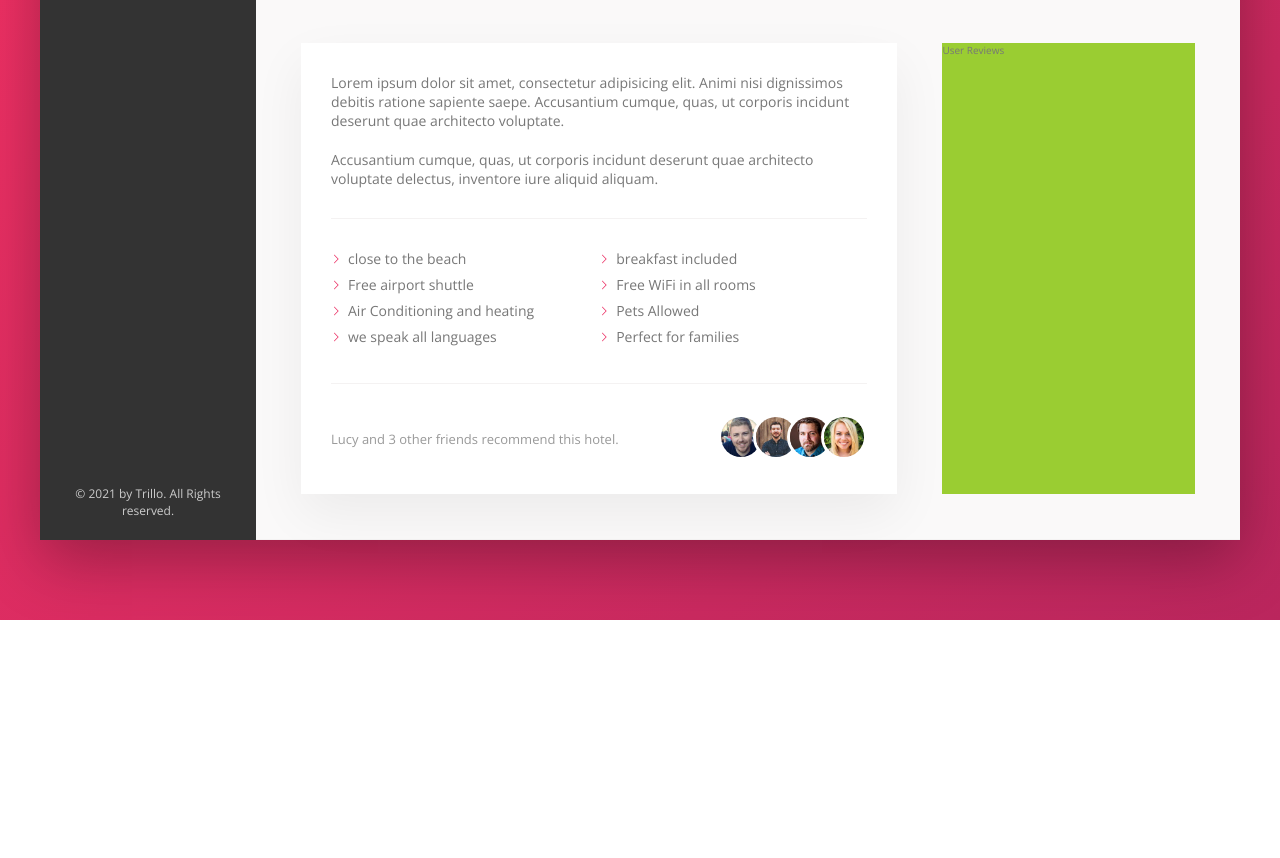
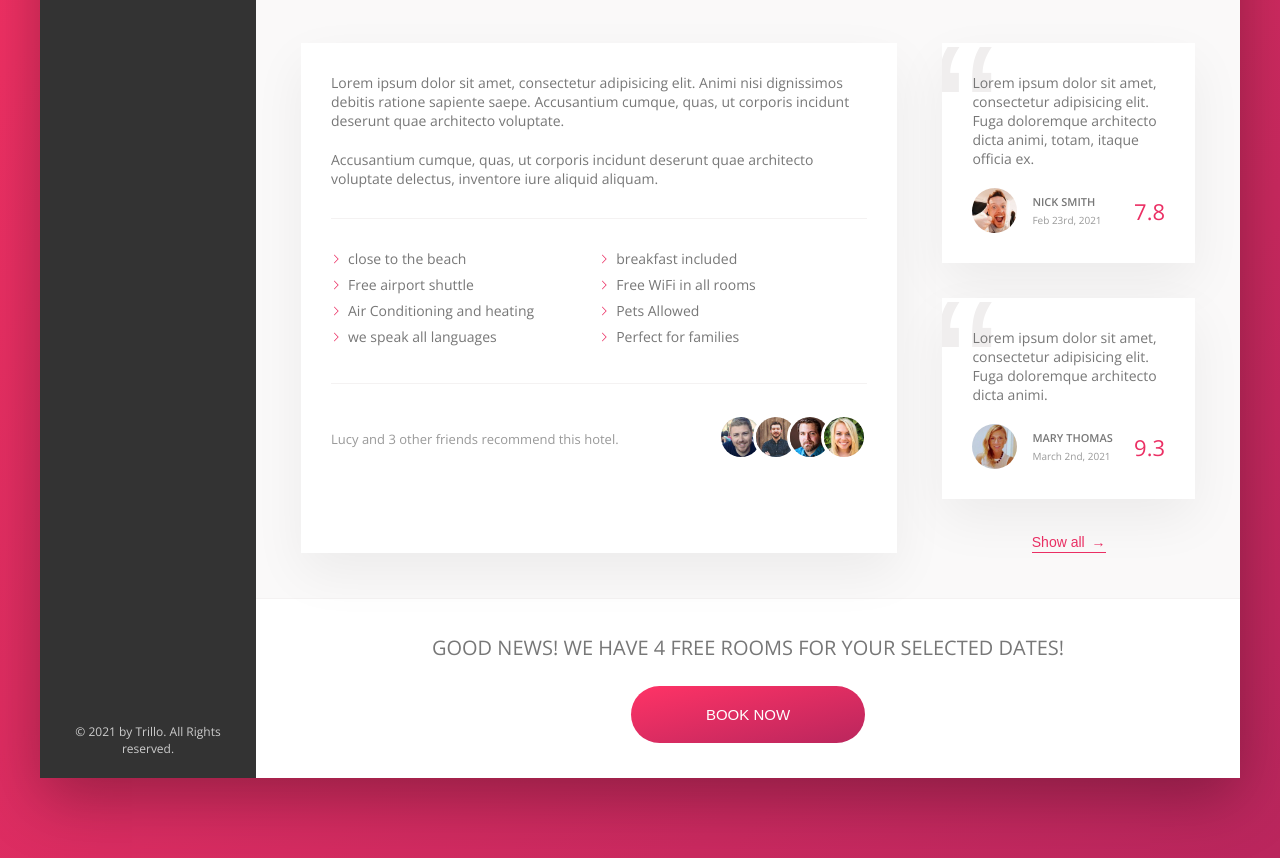
Before and after one commit to SouravCodes101/Trillo, a website: page index.html in a window 1280 px wide. Shown: the part 600-1458 px from the top of the page. Before the commit the page ends 1220 px from the top, so only its background shows below. Drawn offline with nearby package versions, Linux system fonts and the light colour scheme.

Commit message:
Call To Action

```diff
--- a/index.html
+++ b/index.html
@@ -5,7 +5,7 @@
     <meta name="viewport" content="width=device-width, initial-scale=1.0" />
 
     <link
-      href="https://fonts.googleapis.com/css?family=Open+Sans:300,400,600"
+      href="https://fonts.googleapis.com/css?family=Open+Sans:300,400,600,700,800"
       rel="stylesheet"
     />
     <link rel="stylesheet" href="css/main.css" />
@@ -173,16 +173,83 @@
                   Lucy and 3 other friends recommend this hotel.
                 </p>
                 <div class="recommend__friends">
-                  <img src="img/user-3.jpg" alt="Friend 1" class="recommend__photo">
-                  <img src="img/user-4.jpg" alt="Friend 2" class="recommend__photo">
-                  <img src="img/user-5.jpg" alt="Friend 3" class="recommend__photo">
-                  <img src="img/user-6.jpg" alt="Friend 4" class="recommend__photo">
+                  <img
+                    src="img/user-3.jpg"
+                    alt="Friend 1"
+                    class="recommend__photo"
+                  />
+                  <img
+                    src="img/user-4.jpg"
+                    alt="Friend 2"
+                    class="recommend__photo"
+                  />
+                  <img
+                    src="img/user-5.jpg"
+                    alt="Friend 3"
+                    class="recommend__photo"
+                  />
+                  <img
+                    src="img/user-6.jpg"
+                    alt="Friend 4"
+                    class="recommend__photo"
+                  />
                 </div>
               </div>
             </div>
 
-            <div class="user-reviews">User Reviews</div>
+            <div class="user-reviews">
+              <figure class="review">
+                <blockquote class="review__text">
+                  Lorem ipsum dolor sit amet, consectetur adipisicing elit. Fuga
+                  doloremque architecto dicta animi, totam, itaque officia ex.
+                </blockquote>
+                <figcaption class="review__user">
+                  <img
+                    src="img/user-1.jpg"
+                    alt="User 1"
+                    class="review__photo"
+                  />
+                  <div class="review__user-box">
+                    <p class="review__user-name">Nick Smith</p>
+                    <p class="review__user-date">Feb 23rd, 2021</p>
                   </div>
+                  <div class="review__rating">7.8</div>
+                </figcaption>
+              </figure>
+
+              <figure class="review">
+                <blockquote class="review__text">
+                  Lorem ipsum dolor sit amet, consectetur adipisicing elit. Fuga
+                  doloremque architecto dicta animi.
+                </blockquote>
+                <figcaption class="review__user">
+                  <img
+                    src="img/user-2.jpg"
+                    alt="User 1"
+                    class="review__photo"
+                  />
+                  <div class="review__user-box">
+                    <p class="review__user-name">Mary Thomas</p>
+                    <p class="review__user-date">March 2nd, 2021</p>
+                  </div>
+                  <div class="review__rating">9.3</div>
+                </figcaption>
+              </figure>
+
+              <button class="btn-inline ">Show all <span>&rarr;</span></button>
+            </div>
+          </div>
+
+          <div class="cta">
+            <h2 class="cta__book-now">
+              Good News! We have 4 free rooms for your selected dates!
+            </h2>
+            <button class="btn">
+              <span class="btn__visible">Book Now</span>
+              <span class="btn__invisible">Only 4 rooms left</span>
+            </button>
+          </div>
+
         </main>
       </div>
     </div>
--- a/sass/_components.scss
+++ b/sass/_components.scss
@@ -14,13 +14,13 @@
   &__input {
     font-size: inherit;
     font-family: inherit;
-        padding: .7rem 2rem;
+    padding: 0.7rem 2rem;
     border: none;
     background-color: var(--color-grey-light-2);
     border-radius: 10rem;
     margin-right: -3rem;
     width: 80%;
-        transition: all .2s;
+    transition: all 0.2s;
 
     &:focus {
       width: 100%;
@@ -34,10 +34,8 @@
     }
   }
 
-
-
   &__input:focus + &__button {
-         background-color: var(--color-grey-light-3);;
+    background-color: var(--color-grey-light-3);
   }
 
   &__button {
@@ -92,7 +90,7 @@
   }
 
   &__notification {
-        font-size: .8rem;
+    font-size: 0.8rem;
     height: 1.75rem;
     width: 1.75rem;
     background-color: var(--color-primary);
@@ -108,7 +106,6 @@
   }
 
   &__user {
-
   }
 
   &__user-photo {
@@ -124,14 +121,14 @@
 
 //!Side Navigation//////////////
 .side-nav {
-    font-size:1.4rem;
+  font-size: 1.4rem;
   list-style-type: none;
   margin-top: 3.5rem;
   &__item {
     position: relative;
 
     &:not(:last-child) {
-            margin-bottom: .5rem;
+      margin-bottom: 0.5rem;
     }
   }
 
@@ -144,9 +141,8 @@
     width: 3px;
     background-color: var(--color-primary);
     transform: scaleY(0);
-        transition: transform .2s,
-                    width .4s cubic-bezier(1,.01,0,.99) .2s,
-                    background-color .1s;
+    transition: transform 0.2s, width 0.4s cubic-bezier(1, 0.01, 0, 0.99) 0.2s,
+      background-color 0.1s;
   }
 
   &__item:hover::before,
@@ -163,7 +159,7 @@
   &__link:visited {
     color: var(--color-grey-light-1);
     text-decoration: none;
-        text-transform:uppercase;
+    text-transform: uppercase;
     display: block;
     padding: 1.5rem 3rem;
     position: relative;
@@ -189,19 +185,16 @@
   padding: 2.1rem;
 }
 
-
 //!Gallery//////////////
 .gallery {
   display: flex;
   &__item {
-
   }
 
   &__photo {
     width: 100%;
     display: block;
   }
-
 }
 
 //!HOTEL OVERVIEW//////////////
@@ -229,7 +222,7 @@
     align-items: center;
   }
 
-      &__icon-star ,
+  &__icon-star,
   &__icon-location {
     width: 1.75rem;
     height: 1.75rem;
@@ -237,7 +230,7 @@
   }
 
   &__icon-location {
-          margin-right: .5rem;
+    margin-right: 0.5rem;
   }
 
   &__rating {
@@ -259,10 +252,9 @@
     }
 
     &-count {
-            font-size: .8rem;
+      font-size: 0.8rem;
       text-transform: uppercase;
     }
-
   }
 }
 
@@ -276,16 +268,24 @@
   display: inline-block;
   background-color: transparent;
   cursor: pointer;
-        transition: all .2s;
+  transition: all 0.2s;
+
+  & span {
+    margin-left: 3px;
+    transition: margin-left 0.2s;
+  }
 
   &:hover {
     color: var(--color-grey-dark-1);
 
+    & span {
+      margin-left: 8px;
+    }
   }
 
   &:focus {
     outline: none;
-            animation: pulsate .8s infinite;
+    animation: pulsate 0.8s infinite;
   }
 }
 
@@ -297,7 +297,7 @@
 
   50% {
     transform: scale(1.05);
-            box-shadow: 0 2rem 4rem rgba(0, 0, 0,.25);
+    box-shadow: 0 2rem 4rem rgba(0, 0, 0, 0.25);
   }
 
   100% {
@@ -322,9 +322,9 @@
 
   flex-wrap: wrap;
 
-        &__item{
+  &__item {
     flex: 0 0 50%;
-            margin-bottom: .7rem;
+    margin-bottom: 0.7rem;
   }
 
   &__item::before {
@@ -332,7 +332,7 @@
     display: inline-block;
     height: 1rem;
     width: 1rem;
-            margin-right: .7rem;
+    margin-right: 0.7rem;
 
     //Older Browsers
     // background-image: url(../img/chevron-thin-right.svg);
@@ -340,13 +340,12 @@
 
     //Newer Browsers -- Masks
     background-color: var(--color-primary);
-            -webkit-mask-image:url(../img/chevron-thin-right.svg);
+    -webkit-mask-image: url(../img/chevron-thin-right.svg);
     -webkit-mask-size: cover;
-            mask-image:url(../img/chevron-thin-right.svg);
+    mask-image: url(../img/chevron-thin-right.svg);
     mask-size: cover;
   }
 }
-
 
 //!RECOMMEND//////////////
 .recommend {
@@ -360,7 +359,6 @@
   }
 
   &__friends {
-
   }
 
   &__photo {
@@ -375,3 +373,138 @@
     }
   }
 }
+
+//!REVIEWS//////////////
+
+.review {
+  background-color: #fff;
+  box-shadow: var(--shadow-light);
+  padding: 3rem;
+  margin-bottom: 3.5rem;
+  position: relative;
+  overflow: hidden;
+
+  &__text {
+    margin-bottom: 2rem;
+    z-index: 10;
+    position: relative;
+  }
+
+  &__user {
+    display: flex;
+    align-items: center;
+  }
+
+  &__photo {
+    height: 4.5rem;
+    width: 4.5rem;
+    border-radius: 50%;
+    margin-right: 1.5rem;
+  }
+
+  &__user-box {
+    margin-right: auto;
+  }
+
+  &__user-name {
+    font-size: 1.1rem;
+    text-transform: uppercase;
+    font-weight: 600;
+    margin-bottom: 0.4rem;
+  }
+
+  &__user-date {
+    font-size: 1rem;
+    color: var(--color-grey-dark-3);
+  }
+
+  &__rating {
+    font-size: 2.2rem;
+    color: var(--color-primary);
+    font-weight: 300;
+  }
+
+  &::before {
+    content: "\201C";
+    display: inline-block;
+    font-size: 20rem;
+    position: absolute;
+    top: -2.75rem;
+    left: -1rem;
+    line-height: 1;
+    color: var(--color-grey-light-3);
+    font-family: sans-serif;
+    z-index: 1;
+  }
+}
+
+//!CALL TO ACTION//////////////
+
+.cta {
+  padding: 3.5rem 0;
+  text-align: center;
+  &__book-now {
+    font-size: 2rem;
+    font-weight: 300;
+    text-transform: uppercase;
+    margin-bottom: 2.5rem;
+  }
+}
+
+//!BUTTON//////////////
+
+.btn {
+  font-size: 1.5rem;
+  border: none;
+  text-transform: uppercase;
+  font-weight: 300;
+  background: linear-gradient(
+    to right bottom,
+    var(--color-primary-light),
+    var(--color-primary-dark)
+  );
+  border-radius: 100px;
+  color: #fff;
+  position: relative;
+  overflow: hidden;
+  cursor: pointer;
+
+  & > * {
+    display: inline-block;
+    height: 100%;
+    transition: all .2s;
+  }
+
+  &__visible {
+    padding: 2rem 7.5rem;
+  }
+
+  &__invisible {
+    position: absolute;
+    padding: 2rem 0;
+    width: 100%;
+    left: 0;
+    top: -100%;
+  }
+
+  &:hover {
+    background: linear-gradient(
+    to left,
+    var(--color-primary-light),
+    var(--color-primary-dark)
+  );
+  }
+
+  &:hover &__visible {
+    transform: translateY(100%);
+  }
+
+  &:hover &__invisible {
+      top: 0;
+  }
+
+  &:focus {
+    outline: none;
+    animation: pulsate 1s infinite;
+  }
+}
--- a/sass/_layout.scss
+++ b/sass/_layout.scss
@@ -38,6 +38,7 @@
 }
 
 .detail {
+    font-size: 1.4rem;
     display: flex;
     padding: 4.5rem;
     background-color: var(--color-grey-light-1);
@@ -45,7 +46,6 @@
 }
 
 .description {
-    font-size: 1.4rem;
     background-color: #fff;
     box-shadow:var(--shadow-light);
     padding: 3rem;
@@ -54,6 +54,9 @@
 }
 
 .user-reviews {
-    background-color: yellowgreen;
     flex: 1;
+
+    display: flex;
+    flex-direction: column;
+    align-items: center;
 }
```
Also changed, not shown: css/main.css. Lines whose indentation alone changed are shown as unchanged.
